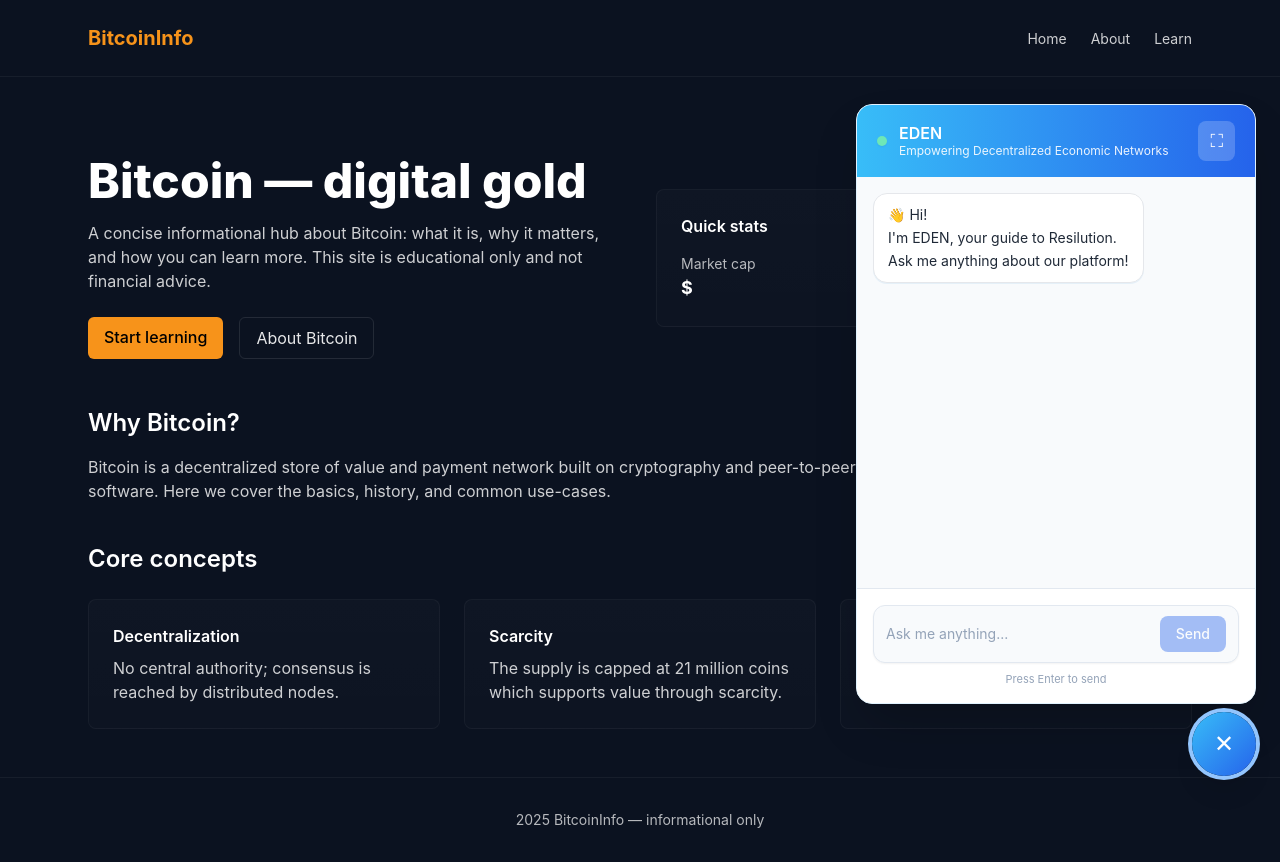
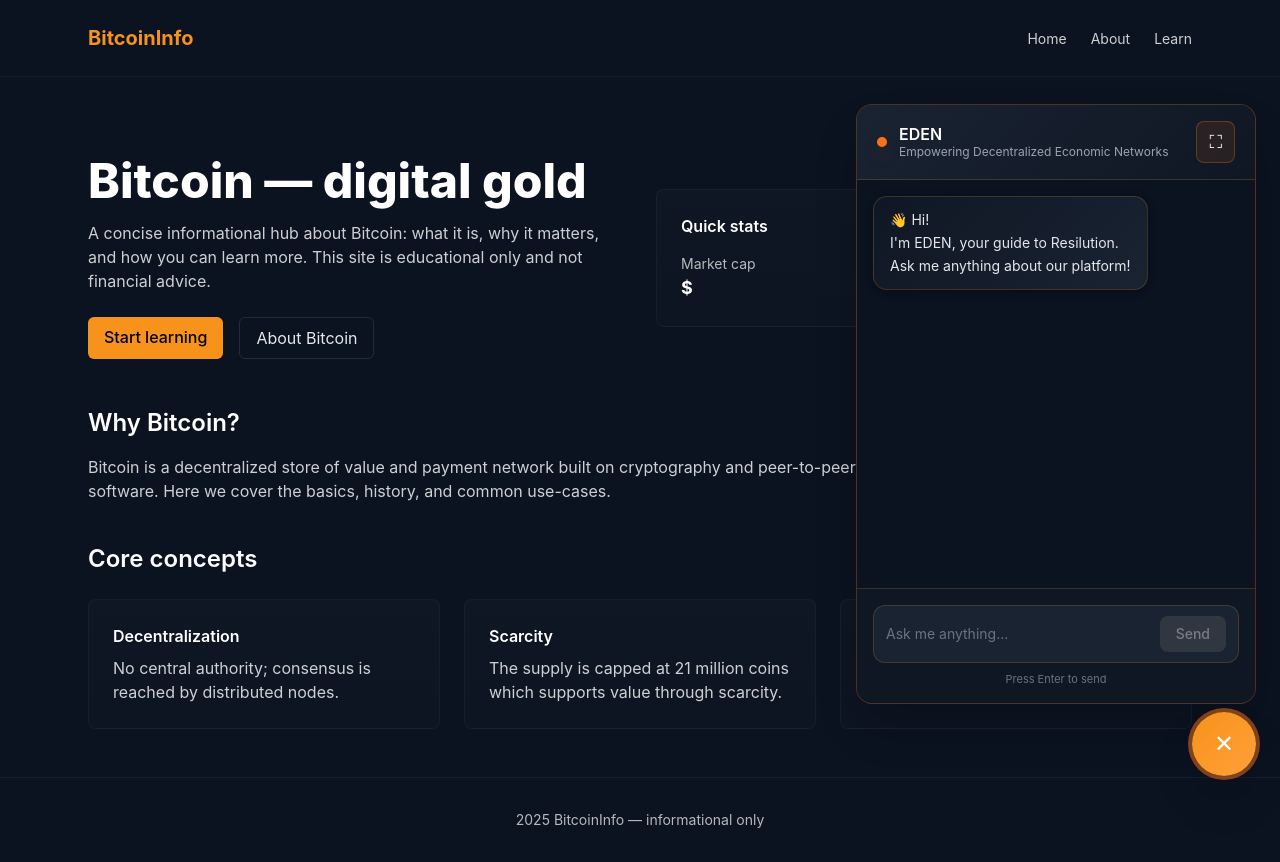
Before and after one commit to sawanb22/resilution, a Next.js app: page / in a window 1280 px wide. Both pictures are taken after a click on the button "Open chat". Built offline with nearby package versions, Linux system fonts and the light colour scheme.

Commit message:
fix(chat): color theme changed and some more tweakes

```diff
--- a/src/app/globals.css
+++ b/src/app/globals.css
@@ -30,44 +30,23 @@ body{
 
 .accent{ color: var(--accent); }
 
-/* Eden chat theming */
+/* Dark themed Eden chat widget matching Bitcoin landing page */
 .eden-widget .bot-bubble {
-  background: #ffffff;           /* white bubble for bot */
-  color: #1f2937;                /* gray-800 text */
-  border: 1px solid #e5e7eb;     /* gray-200 border */
-  border-radius: 0.75rem;
-  padding: 0.75rem 1rem;
-  display: inline-block;
-  max-width: 85%;
+  background: linear-gradient(135deg, #0f1724 0%, #1a2332 100%);
+  color: #e5e7eb;
+  border: 1px solid rgba(247, 147, 26, 0.2);
+  border-radius: 14px;
+  padding: 12px 16px;
+  max-width: 80%;
+  box-shadow: 0 2px 8px rgba(0, 0, 0, 0.3);
 }
 .eden-widget .user-bubble {
-  background: #22c55e;           /* green-500 */
-  color: #ffffff;
-  border-radius: 0.75rem;
-  padding: 0.75rem 1rem;
-  display: inline-block;
-  max-width: 85%;
-}
-.eden-widget .bot-bubble p { color: #1f2937; }  /* enforce readable grey */
-.eden-widget .user-bubble p { color: #ffffff; }
-
-/* Light‑blue Eden theme */
-.eden-widget .bot-bubble {
-  background: #ffffff;           /* bot bubble */
-  color: #1f2937;                /* gray-800 */
-  border: 1px solid #e5e7eb;     /* gray-200 */
-  border-radius: 14px;
-  padding: 10px 14px;
-  max-width: 85%;
-  box-shadow: 0 1px 0 rgba(2, 132, 199, 0.08);
-}
-.eden-widget .user-bubble {
-  background: #3b82f6;           /* blue-500 */
+  background: linear-gradient(135deg, #f7931a 0%, #ff9f3a 100%);
   color: #ffffff;
   border-radius: 14px;
-  padding: 10px 14px;
-  max-width: 85%;
-  box-shadow: 0 1px 0 rgba(0, 0, 0, 0.12) inset;
+  padding: 12px 16px;
+  max-width: 80%;
+  box-shadow: 0 2px 8px rgba(247, 147, 26, 0.4);
 }
-.eden-widget .bot-bubble p { color: #1f2937; }
-.eden-widget .user-bubble p { color: #ffffff; }
+.eden-widget .bot-bubble p { color: #e5e7eb; }
+.eden-widget .user-bubble p { color: #ffffff; font-weight: 500; }
--- a/src/components/EdenChatWidget.tsx
+++ b/src/components/EdenChatWidget.tsx
@@ -87,11 +87,12 @@ export default function EdenChatWidget() {
 
   return (
     <div className="eden-widget">
-      {/* Floating launcher button - always visible */}
+      {/* Floating launcher button */}
       <button
         onClick={() => setIsOpen((v) => !v)}
-        className="fixed bottom-6 right-6 h-16 w-16 rounded-full shadow-xl focus:outline-none focus:ring-4 focus:ring-blue-300
-                   bg-gradient-to-br from-sky-400 to-blue-600 text-white text-2xl z-[100] transition-transform hover:scale-105"
+        className="fixed bottom-6 right-6 h-16 w-16 rounded-full shadow-2xl focus:outline-none focus:ring-4 focus:ring-orange-500/50
+                   bg-gradient-to-br from-orange-500 to-orange-600 text-white text-2xl z-[100] transition-all hover:scale-110"
+        style={{ background: 'linear-gradient(135deg, #f7931a 0%, #ff9f3a 100%)' }}
         aria-label={isOpen ? 'Close chat' : 'Open chat'}
         title={isOpen ? 'Close' : 'Chat'}
       >
@@ -101,7 +102,7 @@ export default function EdenChatWidget() {
       {/* Backdrop for fullscreen */}
       {isOpen && isFullscreen && (
         <div
-          className="fixed inset-0 bg-slate-900/50 backdrop-blur-sm z-[60]"
+          className="fixed inset-0 bg-slate-900/70 backdrop-blur-sm z-[60]"
           onClick={() => setIsFullscreen(false)}
         />
       )}
@@ -118,24 +119,28 @@ export default function EdenChatWidget() {
           <div
             className={
               (isFullscreen ? 'h-[90vh] w-full max-w-3xl' : 'h-[600px] w-[400px]') +
-              ' flex flex-col rounded-2xl overflow-hidden shadow-2xl border border-sky-100 bg-white'
+              ' flex flex-col rounded-2xl overflow-hidden shadow-2xl border border-orange-500/30'
             }
+            style={{ background: 'linear-gradient(180deg, #0f1724 0%, #0b1220 100%)' }}
           >
             {/* Header */}
-            <div className="bg-gradient-to-r from-sky-400 to-blue-600 text-white px-5 py-4 flex-shrink-0">
+            <div
+              className="text-white px-5 py-4 flex-shrink-0"
+              style={{ background: 'linear-gradient(135deg, #1a2332 0%, #0f1724 100%)', borderBottom: '1px solid rgba(247, 147, 26, 0.2)' }}
+            >
               <div className="flex items-center justify-between">
                 <div className="flex items-center gap-3">
-                  <span className="inline-block h-2.5 w-2.5 rounded-full bg-emerald-300 shadow-sm" />
+                  <span className="inline-block h-2.5 w-2.5 rounded-full bg-orange-500 shadow-lg shadow-orange-500/50" />
                   <div>
                     <div className="font-semibold leading-tight">EDEN</div>
-                    <div className="text-white/90 text-xs">
+                    <div className="text-gray-400 text-xs">
                       Empowering Decentralized Economic Networks
                     </div>
                   </div>
                 </div>
                 <button
                   onClick={() => setIsFullscreen((v) => !v)}
-                  className="rounded-lg px-3 py-1.5 bg-white/20 hover:bg-white/30 transition text-lg"
+                  className="rounded-lg px-3 py-1.5 bg-orange-500/10 hover:bg-orange-500/20 border border-orange-500/30 transition text-lg"
                   title={isFullscreen ? 'Exit fullscreen' : 'Fullscreen'}
                 >
                   {isFullscreen ? '⤢' : '⛶'}
@@ -144,7 +149,7 @@ export default function EdenChatWidget() {
             </div>
 
             {/* Conversation */}
-            <div className="flex-1 overflow-y-auto p-4 space-y-4 bg-slate-50">
+            <div className="flex-1 overflow-y-auto p-4 space-y-4" style={{ background: '#0b1220' }}>
               {messages.map((m) => (
                 <div
                   key={m.id}
@@ -160,7 +165,7 @@ export default function EdenChatWidget() {
               {isLoading && (
                 <div className="flex justify-start">
                   <div className="bot-bubble">
-                    <p className="text-slate-500 text-sm">Typing...</p>
+                    <p className="text-gray-400 text-sm">Typing...</p>
                   </div>
                 </div>
               )}
@@ -168,26 +173,33 @@ export default function EdenChatWidget() {
             </div>
 
             {/* Input */}
-            <div className="p-4 bg-white border-t border-slate-200 flex-shrink-0">
-              <div className="flex items-center gap-2 bg-slate-50 rounded-xl border border-slate-200 px-3 py-2.5 shadow-sm">
+            <div
+              className="p-4 border-t flex-shrink-0"
+              style={{ background: '#0f1724', borderColor: 'rgba(247, 147, 26, 0.2)' }}
+            >
+              <div
+                className="flex items-center gap-2 rounded-xl border px-3 py-2.5"
+                style={{ background: '#1a2332', borderColor: 'rgba(247, 147, 26, 0.2)' }}
+              >
                 <input
                   type="text"
                   value={input}
                   onChange={(e) => setInput(e.target.value)}
                   onKeyDown={handleKeyDown}
                   placeholder="Ask me anything..."
-                  className="flex-1 bg-transparent outline-none text-slate-900 placeholder:text-slate-400 text-sm"
+                  className="flex-1 bg-transparent outline-none text-white placeholder:text-gray-500 text-sm"
                   disabled={isLoading}
                 />
                 <button
                   onClick={handleSend}
                   disabled={isLoading || !input.trim()}
-                  className="rounded-lg px-4 py-2 text-sm font-medium text-white bg-blue-600 hover:bg-blue-700 disabled:opacity-40 disabled:cursor-not-allowed transition-all"
+                  className="rounded-lg px-4 py-2 text-sm font-medium text-white disabled:opacity-40 disabled:cursor-not-allowed transition-all"
+                  style={{ background: isLoading || !input.trim() ? '#555' : 'linear-gradient(135deg, #f7931a 0%, #ff9f3a 100%)' }}
                 >
                   Send
                 </button>
               </div>
-              <div className="text-[11px] text-slate-400 mt-2 text-center">
+              <div className="text-[11px] text-gray-500 mt-2 text-center">
                 Press Enter to send
               </div>
             </div>
```
